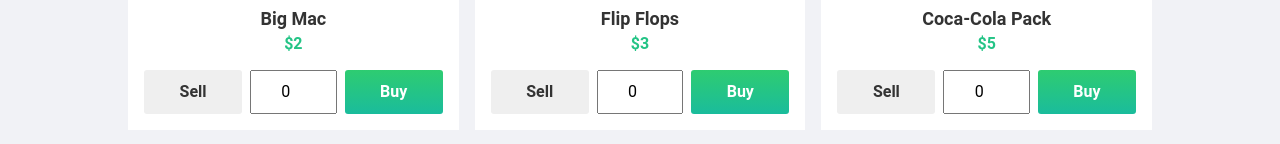
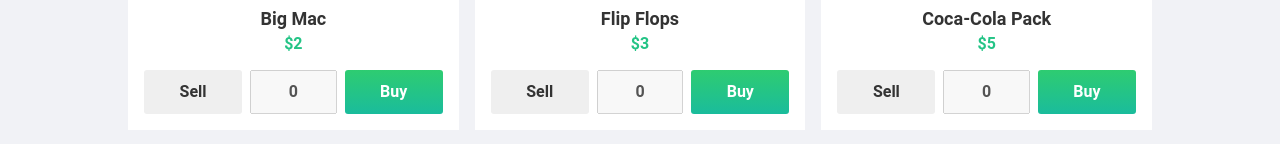
Before and after one commit to stamorim28/vue-spend-billgates-money, a Vue app: page / in a window 1280 px wide. Shown: the part 652-796 px from the top of the page. Built offline with nearby package versions, Linux system fonts and the light colour scheme.

Commit message:
up_spend_bg_money

```diff
--- a/src/App.vue
+++ b/src/App.vue
@@ -1,18 +1,21 @@
 <template>
   <div>
     <Header />
-    <Shop />
+    <Home />
+    <Footer />
   </div>
 </template>
 
 <script>
 import Header from "./components/Header.vue";
-import Shop from "./components/Shop.vue";
+import Home from "./pages/Home.vue";
+import Footer from "./components/Footer.vue";
 export default {
   name: "App",
   components: {
     Header,
-    Shop,
+    Home,
+    Footer,
   },
 };
 </script>
--- /dev/null
+++ b/src/components/Footer.vue
@@ -0,0 +1,11 @@
+<template>
+  <div></div>
+</template>
+
+<script>
+export default {
+  name: "Footer",
+};
+</script>
+
+<style lang="scss" scoped></style>
--- a/src/components/Input.vue
+++ b/src/components/Input.vue
@@ -1,7 +1,7 @@
 <template>
   <div class="list__price">
     <button
-      v-if="num >= 1"
+      v-if="num >= 1 && !(money >= billions)"
       @click="
         sell(id);
         --num;
@@ -13,7 +13,7 @@
     <button v-else class="btn">
       Sell
     </button>
-    <input type="number" v-model.number="num" name="qtd" id="inputEl" />
+    <input type="text" v-model.number="num" name="qtd" disabled />
     <button v-if="money < price" class="btn">
       Buy
     </button>
@@ -43,6 +43,7 @@
   data() {
     return {
       num: 0,
+      billions: this.money,
     };
   },
   methods: {
--- a/src/components/Shop.vue
+++ b/src/components/Shop.vue
@@ -83,8 +83,7 @@
       text-transform: capitalize;
     }
 
-    h3,
-    input {
+    h3 {
       font-size: 1rem;
       color: $price-color;
       text-align: center;
@@ -101,6 +100,7 @@
       width: 100%;
       margin: 0 0.5rem;
       text-align: center;
+      font-weight: bolder;
     }
   }
 }
--- /dev/null
+++ b/src/pages/Home.vue
@@ -0,0 +1,17 @@
+<template>
+  <div>
+    <Shop />
+  </div>
+</template>
+
+<script>
+import Shop from "../components/Shop.vue";
+export default {
+  name: "Home",
+  components: {
+    Shop,
+  },
+};
+</script>
+
+<style lang="scss"></style>
```
Also changed, not shown: src/store/modules.js (deleted).
